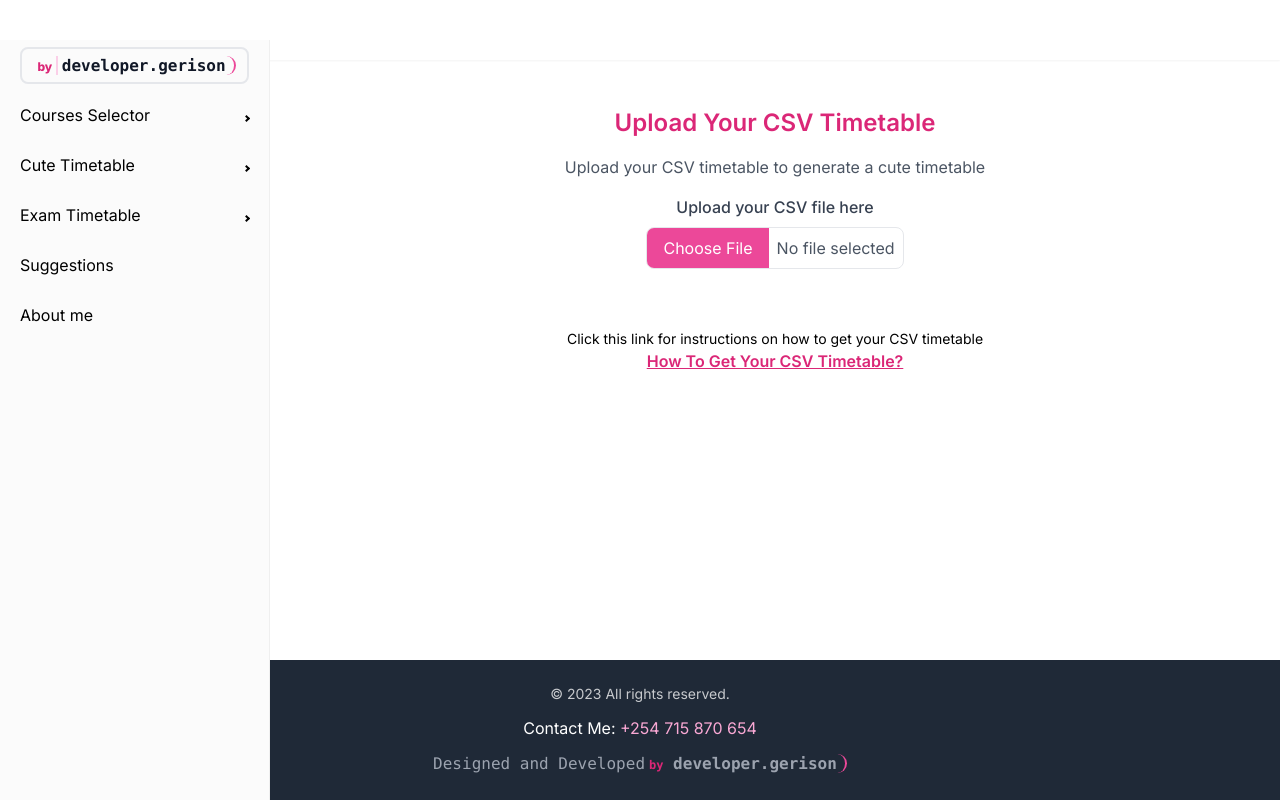
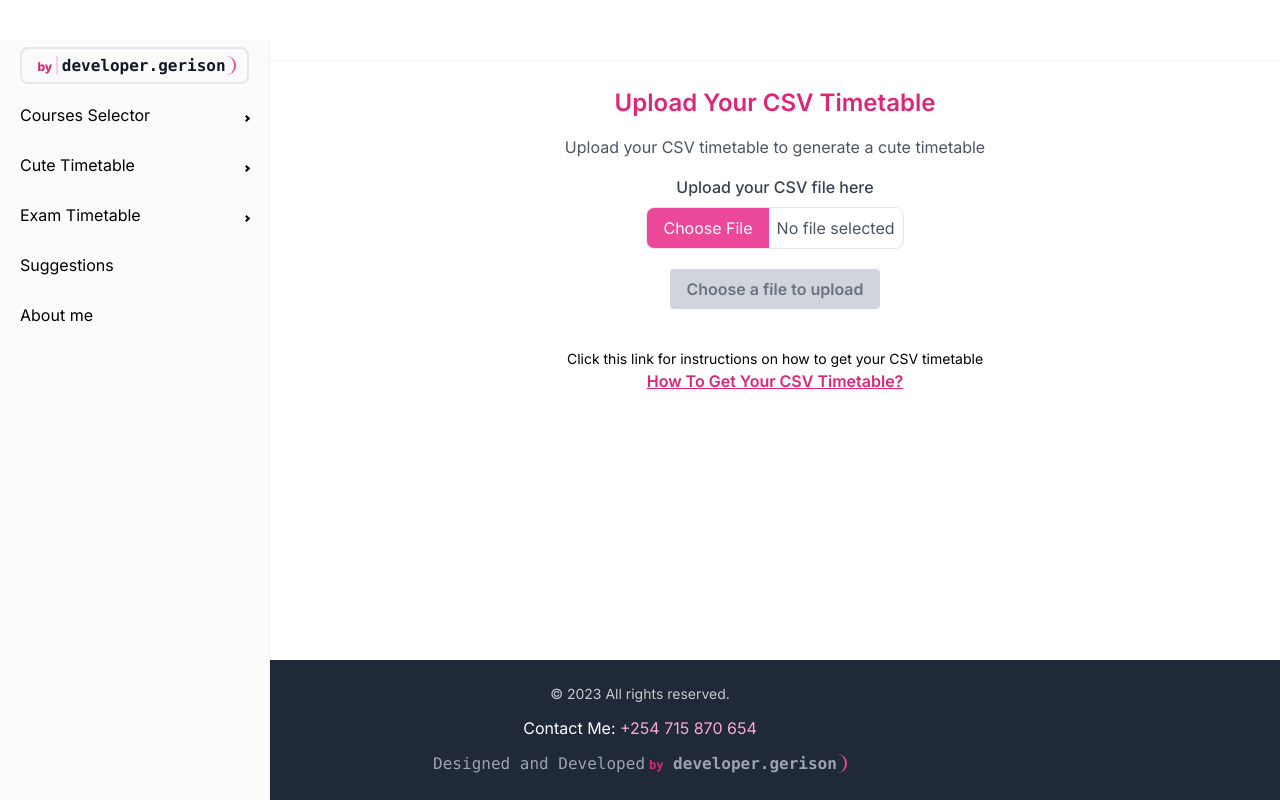
Before and after one commit to gerkim62/cute-tools, a Next.js app: page /cute-timetable/upload in a window 1280 px wide. Built offline with nearby package versions, Linux system fonts and the light colour scheme.

Commit message:
added uploading

```diff
--- a/app/cute-timetable/download/page.tsx
+++ b/app/cute-timetable/download/page.tsx
@@ -42,7 +42,7 @@ const CuteTimetableTutorial = () => {
             <p className="text-gray-600 font-semibold mb-4">
               3. Go back to Upload
             </p>
-            <Link href="/cute-timetable" className="text-pink-600 hover:underline font-semibold block mb-2">
+            <Link href="/cute-timetable/upload" className="text-pink-600 hover:underline font-semibold block mb-2">
               Click here to go back to the upload page
             </Link>
             <p>
--- /dev/null
+++ b/app/cute-timetable/page.tsx
@@ -0,0 +1,19 @@
+"use client"
+
+import Loading from "@/components/Loading";
+import { useRouter } from "next/navigation";
+import { useState } from "react";
+
+const CuteTimetablePage = () => {
+  const [timetableExists, setTimetableExists] = useState(false);
+  const router = useRouter();
+
+  if (!timetableExists) {
+    router.push("/cute-timetable/upload");
+  } else {
+    router.push("/cute-timetable/view");
+  }
+  return <Loading text="Just a sec..." />;
+};
+
+export default CuteTimetablePage;
--- a/app/cute-timetable/upload/page.tsx
+++ b/app/cute-timetable/upload/page.tsx
@@ -1,68 +1,44 @@
+"use client";
+
 import Link from "next/link";
 
 import toast from "react-hot-toast";
 import { useRouter } from "next/navigation";
 import CustomFileInput from "@/components/CustomCsvInput";
+import useLocalStorage from "@/hooks/useLocalStorage";
+import { useEffect, useState } from "react";
 
 const CsvTimetableUploader = () => {
   const onError = (message: string) => toast.error(message, {});
-  const onSuccess = (message: string) => toast.success(message, {});
 
-  //   const [selectedFile, setSelectedFile] = useState<File | null>(null);
-  //   const [selectedFileName, setSelectedFileName] = useState<string | null>(null);
-  //   const [isError, setIsError] = useState(false);
-  //   const [errorMessage, setErrorMessage] = useState<string>("");
-  //   const [uploading, setUploading] = useState(false);
-  //   const [timetableCsv, setTimetableCsv] = useLocalStorage<string | null>(
-  //     "timetableCsv",
-  //     ""
-  //   );
-  //   const router = useRouter();
+  const [selectedCsvString, setSelectedCsvString] = useState<string | null>(
+    null
+  );
+  const [errorMessage, setErrorMessage] = useState<string>("");
+  const [uploading, setUploading] = useState(false);
+  const [submittedCsv, setSubmittedCsv] = useLocalStorage<string | null>(
+    "timetableCsv",
+    ""
+  );
+  const router = useRouter();
 
-  //   useEffect(() => {
-  //     if (isError) {
-  //       onError(errorMessage);
-  //     }
-  //   }, [isError, errorMessage]);
+  useEffect(() => {
+    if (errorMessage) {
+      onError(errorMessage);
+      setSelectedCsvString(null);
+    }
+  }, [errorMessage]);
 
-  //   const handleFileChange = (event: React.ChangeEvent<HTMLInputElement>) => {
-  //     const file = event.target.files?.[0];
-  //     setSelectedFile(file || null);
-  //     setSelectedFileName(file ? file.name : null);
-  //   };
+  const handleUpload = async () => {
+    setErrorMessage("");
 
-  //   const handleUpload = async () => {
-  //     if (selectedFile) {
-  //       // Check if the selected file is a CSV
-  //       if (!selectedFile.name.endsWith(".csv")) {
-  //         setIsError(true);
-  //         setErrorMessage("Only CSV files are allowed");
-  //         return;
-  //       }
+    setSubmittedCsv(selectedCsvString);
 
-  //       console.log("Uploading file:", selectedFile);
+    router.push("/cute-timetable/view");
+    setUploading(false);
+  };
 
-  //       // Add your file upload logic here
-  //       // Replace this with your actual file upload functionality
-
-  //       setIsError(false);
-  //       setErrorMessage("");
-  //       setUploading(true);
-
-  //       const csvString = await getCSVStringFrom(selectedFile);
-  //       console.log(csvString);
-  //       setTimetableCsv(csvString);
-
-  //       setUploading(false);
-  //       onSuccess("File uploaded successfully");
-
-  //       router.push("/cute-timetable/view");
-  //       // window.location.href = "/cute-timetable/view";
-  //     } else {
-  //       setIsError(true);
-  //       setErrorMessage("No file selected");
-  //     }
-  //   };
+  console.log(errorMessage)
 
   return (
     <div className="flex flex-col items-center justify-center my-10 min-h-[50vh] text-center">
@@ -81,28 +57,32 @@ const CsvTimetableUploader = () => {
         Upload your CSV file here
       </label>
       <CustomFileInput
+        expectedHeader={`"Start","End","Mo","Tu","We","Th","Fr","Su","Lab","Lab","Course Code","Course Title","Instructor","Option","Venue","Location","Building"`}
+        setErrorMessage={setErrorMessage}
         fileType="csv"
         handleInput={async (csv) => {
-          "use server";
+          setSelectedCsvString(csv);
           console.log(csv);
         }}
       />
-      {/* {isError && <p className="text-red-500 text-sm my-2">{errorMessage}</p>} */}
-      {/* <button
+      {errorMessage && (
+        <p className="text-red-500 text-sm my-2">{errorMessage}</p>
+      )}
+      <button
         className={`py-2 px-4 rounded font-semibold ${
-          selectedFile
+          selectedCsvString
             ? "bg-pink-600 hover:bg-pink-700 text-white"
             : "bg-gray-300 cursor-not-allowed text-gray-500"
         }`}
         onClick={handleUpload}
-        disabled={!selectedFile || uploading} // Disable the button when uploading
+        disabled={(!selectedCsvString || uploading) } // Disable the button when uploading
       >
         {uploading
           ? "Uploading..."
-          : selectedFile
+          : selectedCsvString
           ? "Upload CSV Now \u2191"
           : "Choose a file to upload"}
-      </button> */}
+      </button>
       <p className="text-sm  mt-10">
         Click this link for instructions on how to get your CSV timetable
       </p>
@@ -113,7 +93,7 @@ const CsvTimetableUploader = () => {
         How to get your CSV timetable?
       </Link>
 
-      {/* {timetableCsv && (
+      {submittedCsv && (
         <div className="mt-6 max-w-[90vw] bg-pink-100 border border-pink-300 rounded p-4">
           <p className="text-sm mb-2 text-pink-600">
             🎀 You already have a cute timetable uploaded. Click the button
@@ -125,7 +105,7 @@ const CsvTimetableUploader = () => {
             </button>
           </Link>
         </div>
-      )} */}
+      )}
     </div>
   );
 };
--- a/app/layout.tsx
+++ b/app/layout.tsx
@@ -17,6 +17,7 @@ export default function RootLayout({
 }: {
   children: React.ReactNode;
 }) {
+
   return (
     <html lang="en">
       <body
--- a/components/CustomCsvInput/index.tsx
+++ b/components/CustomCsvInput/index.tsx
@@ -4,18 +4,26 @@ import { useState } from "react";
 import { getCSVStringFrom } from "./helpers";
 
 interface CustomFileInputProps {
-  handleInput: (csvString:string) => void;
+  handleInput: (csvString: string) => void;
   fileType: "csv";
+  expectedHeader: string;
+  setErrorMessage?: (message: string) => void;
 }
 
+const CustomFileInput: React.FC<CustomFileInputProps> = ({
+  handleInput,
+  fileType,
+  expectedHeader,
+  setErrorMessage = () => {},
+}) => {
 
-const CustomFileInput: React.FC<CustomFileInputProps> = ({
-   handleInput,
-  fileType,
-}) => {
   const [selectedFileName, setSelectedFileName] = useState<string | null>(null);
-  const handleFileChange = async (event: React.ChangeEvent<HTMLInputElement>) => {
+  const handleFileChange = async (
+    event: React.ChangeEvent<HTMLInputElement>
+  ) => {
     const file = event.target.files?.[0];
+
+
 
     if (file) {
       setSelectedFileName(file.name);
@@ -24,18 +32,27 @@ const CustomFileInput: React.FC<CustomFileInputProps> = ({
     if (!file) {
       console.error("No file selected.");
       toast.error("No file selected.", {});
+      setErrorMessage("No file selected.");
     } else if (fileType && !file.name.endsWith(`.${fileType}`)) {
       console.error(`Only ${fileType} files are allowed`);
       toast.error(`Only ${fileType} files are allowed`, {});
+      setErrorMessage(`Only ${fileType} files are allowed`);
     } else {
       try {
-      const csvString =await  getCSVStringFrom(file);
-      console.log(csvString);
-      handleInput(csvString)
+        const csvString = await getCSVStringFrom(file);
+        console.log(csvString);
+        if (!csvString.startsWith(expectedHeader)) {
+          toast.error(`That CSV is missing required data!`, {});
+          setErrorMessage(`That CSV is missing required data!`);
+          return;
+        }
+        toast.success(`Success!`, {});
+        handleInput(csvString);
+        setErrorMessage("");
       } catch (error) {
         console.error(error);
-        //todo:fix this
-        // toast.error(error.message, {});
+        setErrorMessage("Error parsing CSV, please try again.");
+        toast.error("Error parsing CSV, please try again.", {});
       }
     }
   };
--- /dev/null
+++ b/components/Loading.tsx
@@ -0,0 +1,15 @@
+import React from "react";
+import { FaSpinner } from "react-icons/fa";
+
+const Loading = ({ text = "Fetching exam Timetable" }) => {
+  return (
+    <div className="flex flex-col items-center justify-center h-full">
+      <div className="text-pink-500 text-4xl mb-4">
+        <FaSpinner className="animate-spin" />
+      </div>
+      <div className="text-pink-500 text-lg">{text}</div>
+    </div>
+  );
+};
+
+export default Loading;
--- /dev/null
+++ b/hooks/useLocalStorage.ts
@@ -0,0 +1,49 @@
+import { useState, Dispatch, SetStateAction } from "react";
+
+// Define a type for the value that will be stored in localStorage
+// type LocalStorageValue<T> = T | (() => T);
+
+const useLocalStorage = <T>(
+  key: string,
+  defaultValue: T | (() => T)
+): [T, Dispatch<SetStateAction<T>>] => {
+  // Create state variable to store localStorage value in state
+  const [localStorageValue, setLocalStorageValue] = useState<T>(() => {
+    try {
+      const value = localStorage.getItem(key);
+      // If value is already present in localStorage then return it
+      // Else set default value in localStorage and then return it
+      if (value) {
+        return JSON.parse(value);
+      } else {
+        const defaultValueFn = defaultValue instanceof Function ? defaultValue : () => defaultValue;
+        const initialValue = defaultValueFn();
+        localStorage.setItem(key, JSON.stringify(initialValue));
+        return initialValue;
+      }
+    } catch (error) {
+      const defaultValueFn = defaultValue instanceof Function ? defaultValue : () => defaultValue;
+      const initialValue = defaultValueFn();
+      localStorage.setItem(key, JSON.stringify(initialValue));
+      return initialValue;
+    }
+  });
+
+  // This method updates our localStorage and our state
+const setLocalStorageStateValue: Dispatch<SetStateAction<T>> = (valueOrFn) => {
+    let newValue: T;
+    if (typeof valueOrFn === "function") {
+        const fn = valueOrFn as (prevState: T) => T;
+        newValue = fn(localStorageValue);
+    } else {
+        newValue = valueOrFn;
+    }
+    localStorage.setItem(key, JSON.stringify(newValue));
+    setLocalStorageValue(newValue);
+};
+
+
+  return [localStorageValue, setLocalStorageStateValue];
+};
+
+export default useLocalStorage;
```
